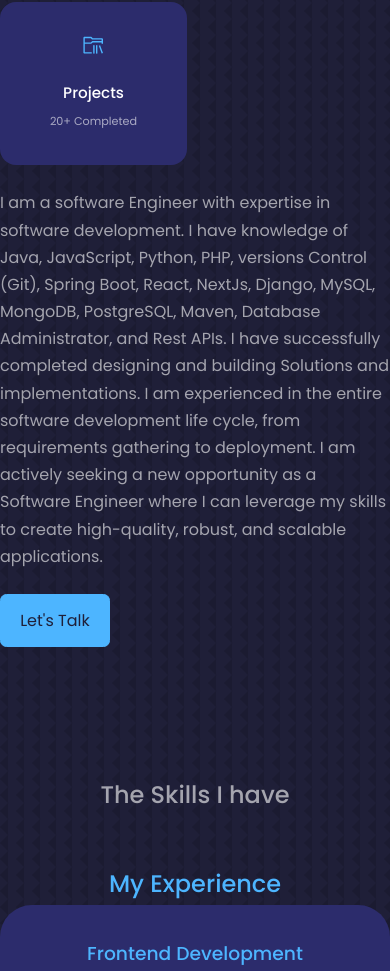
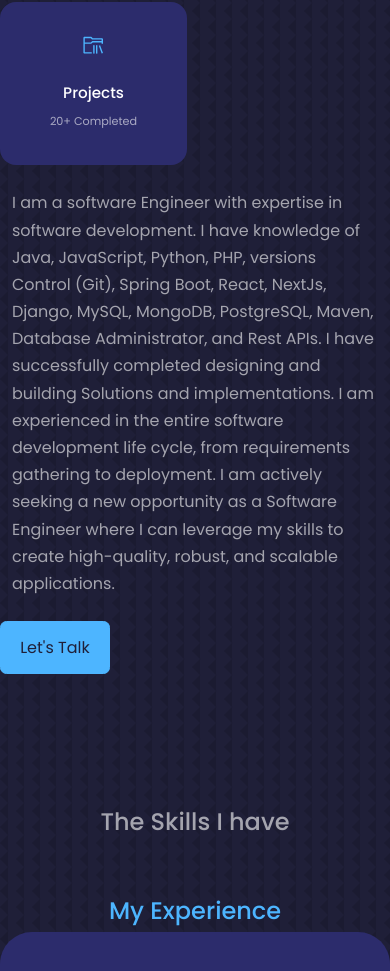
Before and after one commit to IbrahimMalgwi/Ibrahim-Portfolio, a React (Create React App) app: page / in a window 390 px wide. Shown: the part 1581-2552 px from the top of the page. Built offline with nearby package versions, Linux system fonts and the light colour scheme.

Commit message:
code update

```diff
--- a/src/components/about/about.css
+++ b/src/components/about/about.css
@@ -104,6 +104,6 @@
    }
 
    .about__content p {
-      margin: 1.5rem 0 ;
+      margin: 1.5rem 0.75rem;
    }
 }
```
Also changed, not shown: src/components/about/About.jsx (+1 -10 lines).
